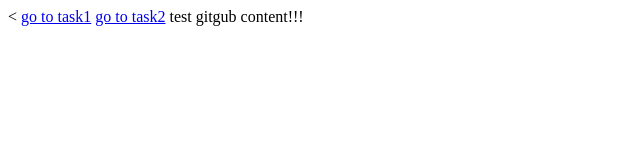
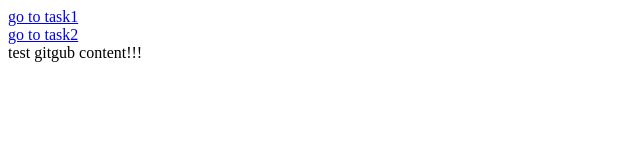
Before and after one commit to pupska/pupska.github.io, a plain HTML site: page index.html in a window 1280 px wide. Shown: the whole page, without its empty margins (0-640 px from the left). Drawn offline with Linux system fonts and the light colour scheme.

Commit message:
fix typos

```diff
--- a/index.html
+++ b/index.html
@@ -1,11 +1,11 @@
-<<!DOCTYPE html>
+<!DOCTYPE html>
 <html>
 	<head>
 		<title>test github page</title>
 	</head>
 	<body>
-<a href="/task1">go to task1</a>
-<a href="/task2">go to task2</a>
+		<a href="/task1">go to task1</a><br>
+		<a href="/task2">go to task2</a><br>
 		test gitgub content!!!
 	</body>
 </html>
```
Also changed, not shown: task1/index.html (+1 -1 lines), task2/index.html (+1 -1 lines). Lines whose indentation alone changed are shown as unchanged.
